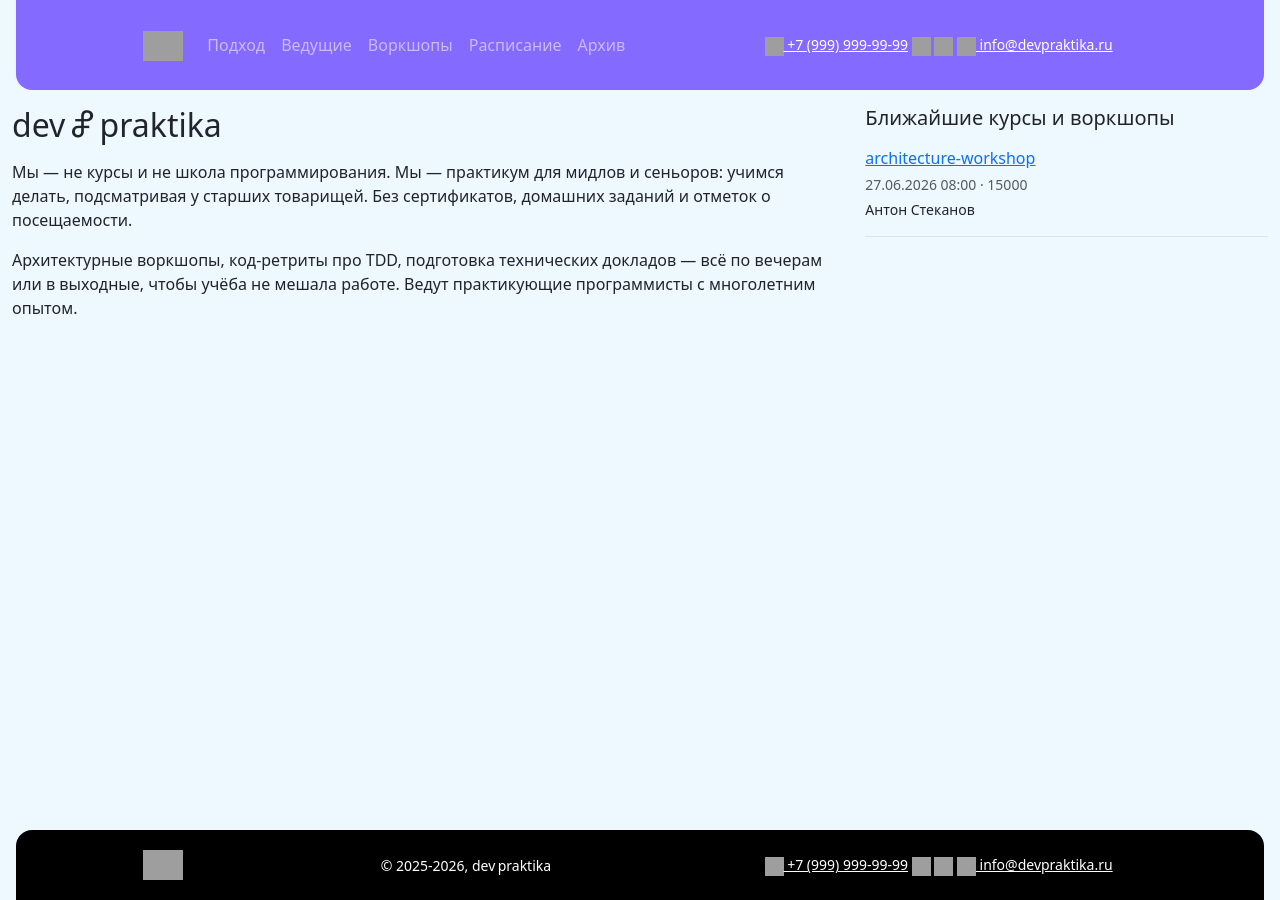
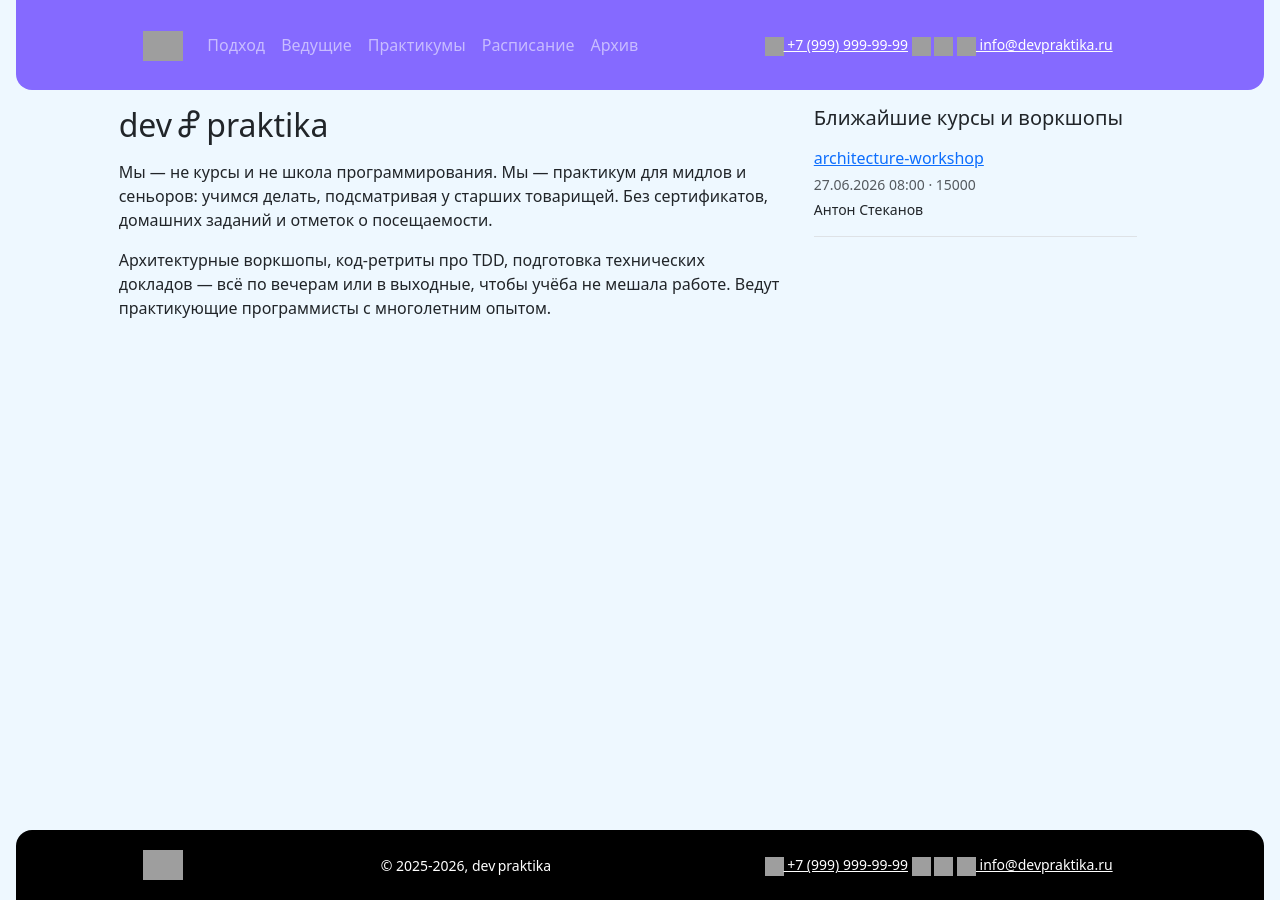
Before and after one commit to devpraktika-ru/devpraktika-ru.github.io, a Jekyll site: the page built from index.md, in a window 1280 px wide. Built offline with Jekyll 4.4.1, drawn with Linux system fonts in a browser that asks for light colours; grey boxes are pictures that could not be loaded.

Commit message:
Fix design and workshop list

```diff
--- a/_layouts/default.html
+++ b/_layouts/default.html
@@ -60,7 +60,7 @@
                 <ul class="navbar-nav me-auto mb-2 mb-lg-0">
                   <li class="nav-item">
                     <a
-                      class="nav-link{% if page.url contains 'approach' %} active{% endif %}"
+                      class="fs-6 nav-link{% if page.url contains 'approach' %} active{% endif %}"
                       href="{% link approach.md %}"
                       {% if page.url contains 'approach' %}aria-current="page"{% endif %}
                       >Подход</a
@@ -68,7 +68,7 @@
                   </li>
                   <li class="nav-item">
                     <a
-                      class="nav-link{% if page.url contains 'educators' %} active{% endif %}"
+                      class="fs-6 nav-link{% if page.url contains 'educators' %} active{% endif %}"
                       href="{% link educators/index.md %}"
                       {% if page.url contains 'educators' %}aria-current="page"{% endif %}
                       >Ведущие</a
@@ -76,24 +76,24 @@
                   </li>
                   <li class="nav-item">
                     <a
-                      class="nav-link{% if page.url contains 'workshops' %} active{% endif %}"
+                      class="fs-6 nav-link{% if page.url contains 'workshops' %} active{% endif %}"
                       href="{% link workshops/index.md %}"
                       {% if page.url contains 'workshops' %}aria-current="page"{% endif %}
-                      >Воркшопы</a
+                      >Практикумы</a
                     >
                   </li>
                   <li class="nav-item">
                     <a
-                      class="nav-link{% if page.url contains 'schedule' %} active{% endif %}"
-                      href="{{% link schedule/index.md %}}"
+                      class="fs-6 nav-link{% if page.url contains 'schedule' %} active{% endif %}"
+                      href="{% link schedule/index.md %}"
                       {% if page.url contains 'schedule' %}aria-current="page"{% endif %}
                       >Расписание</a
                     >
                   </li>
                   <li class="nav-item">
                     <a
-                      class="nav-link{% if page.url contains 'archive' %} active{% endif %}"
-                      href="{{% link archive/index.md %}}"
+                      class="fs-6 nav-link{% if page.url contains 'archive' %} active{% endif %}"
+                      href="{% link archive/index.md %}"
                       {% if page.url contains 'archive' %}aria-current="page"{% endif %}
                       >Архив</a
                     >
@@ -113,8 +113,12 @@
     </header>
 
     <main class="flex-grow-1 overflow-auto">
-      <div class="container-xxl">
-        {{ content }}
+      <div class="row justify-content-center w-100">
+        <div class="col-12 col-xl-10 col-xxl-8 d-flex flex-wrap align-items-center justify-content-between">
+          <div class="container-xxl">
+            {{ content }}
+          </div>
+        </div>
       </div>
     </main>
 
--- a/_layouts/educator.html
+++ b/_layouts/educator.html
@@ -24,6 +24,4 @@ layout: default
   {% endif %}
 </div>
 
-<div>
-  {{ content }}
-</div>
+{{ content }}
--- a/_layouts/workshop.html
+++ b/_layouts/workshop.html
@@ -11,6 +11,4 @@ layout: default
 
 <h1>{{ page.title }}</h1>
 
-<div>
-  {{ content }}
-</div>
+{{ content }}
```
Also changed, not shown: workshops/index.md (+2 -2 lines).
